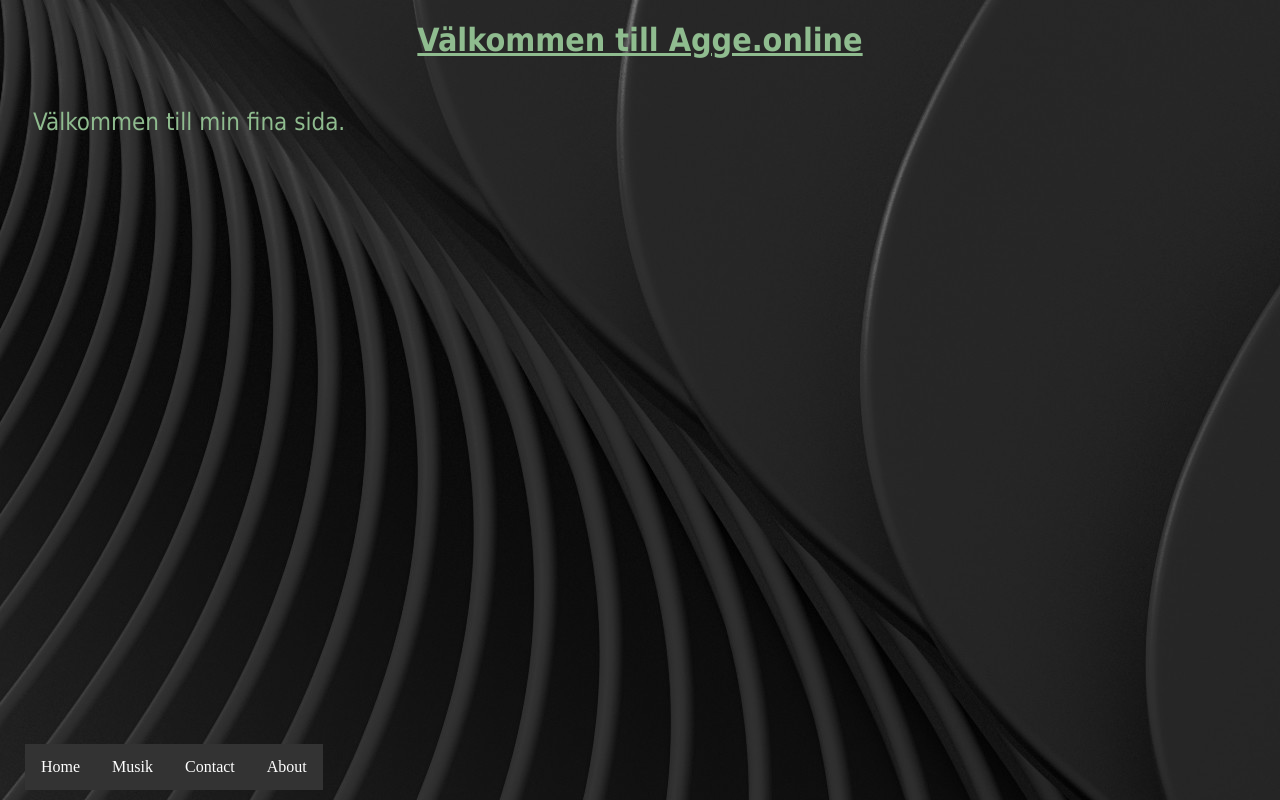
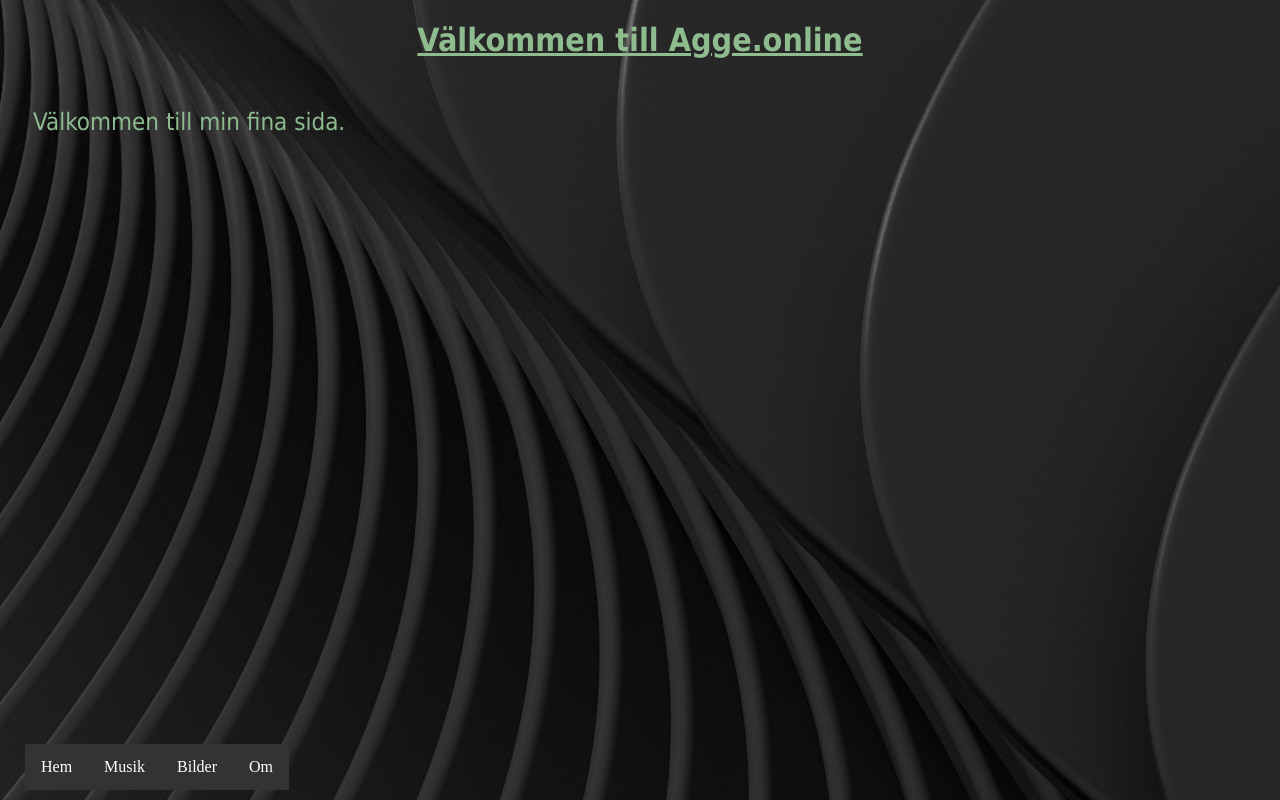
Before and after one commit to Maoilioss/agge.online, a plain HTML site: page index.html in a window 1280 px wide. Drawn offline with Linux system fonts and the light colour scheme.

Commit message:
Fixed Navbar

```diff
--- a/index.html
+++ b/index.html
@@ -12,10 +12,10 @@
 <body>
     <center><h1>Välkommen till Agge.online</h1></center>
     <ul style="position: absolute; bottom: 10px; left: 25px;">
-        <li><a href="index.html">Home</a></li>
+        <li><a href="index.html">Hem</a></li>
         <li><a href="musik.html">Musik</a></li>
-        <li><a href="contact.asp">Contact</a></li>
-        <li><a href="about.html">About</a></li>
+        <li><a href="images.html">Bilder</a></li>
+        <li><a href="about.html">Om</a></li>
       </ul>
     <p style="padding: 25px;">Välkommen till min fina sida.</p>
 </body>
```
Also changed, not shown: about.html (+7 -0 lines), images.html (added, +16 -0 lines), musik.html (+3 -3 lines).
